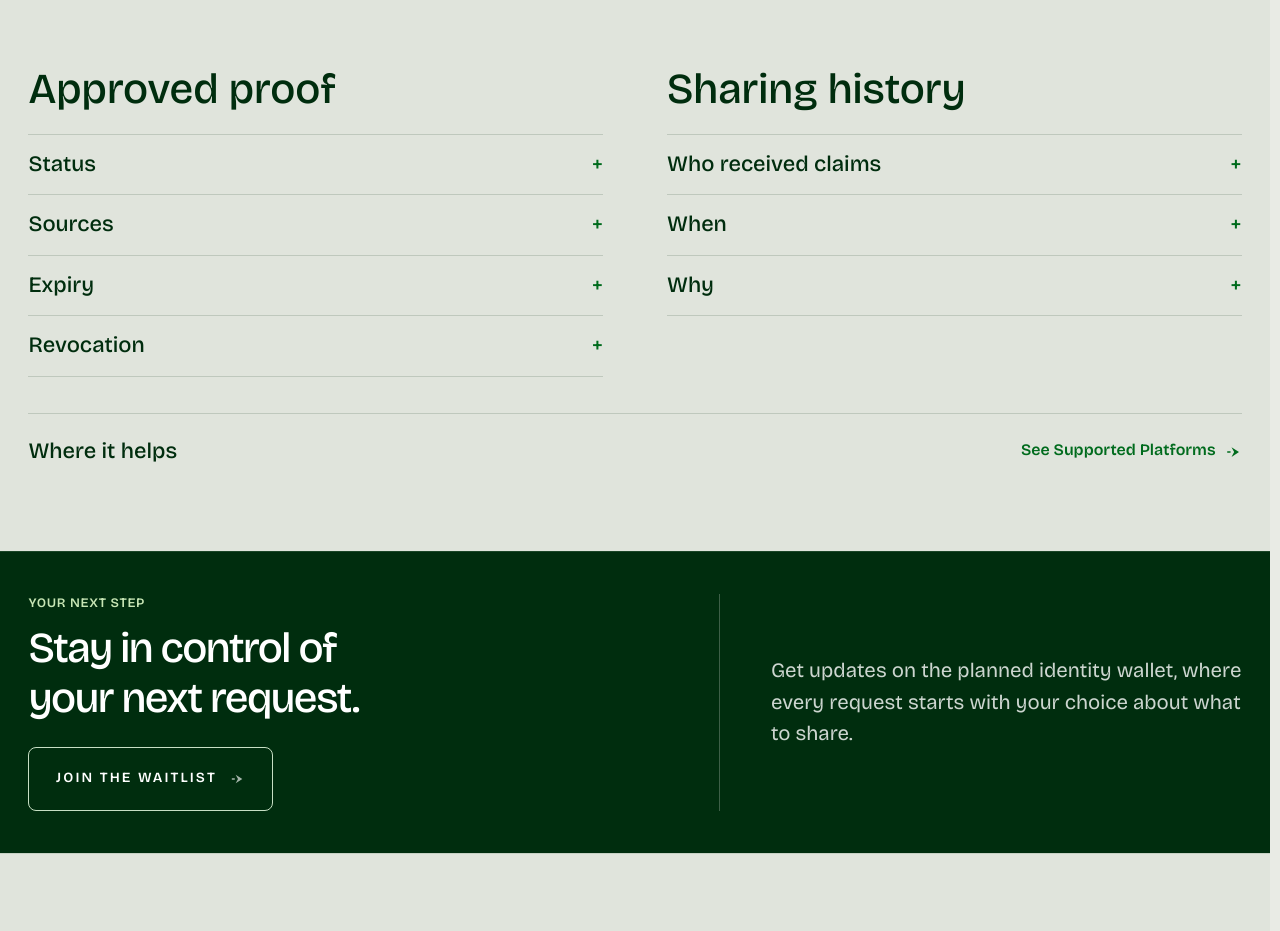
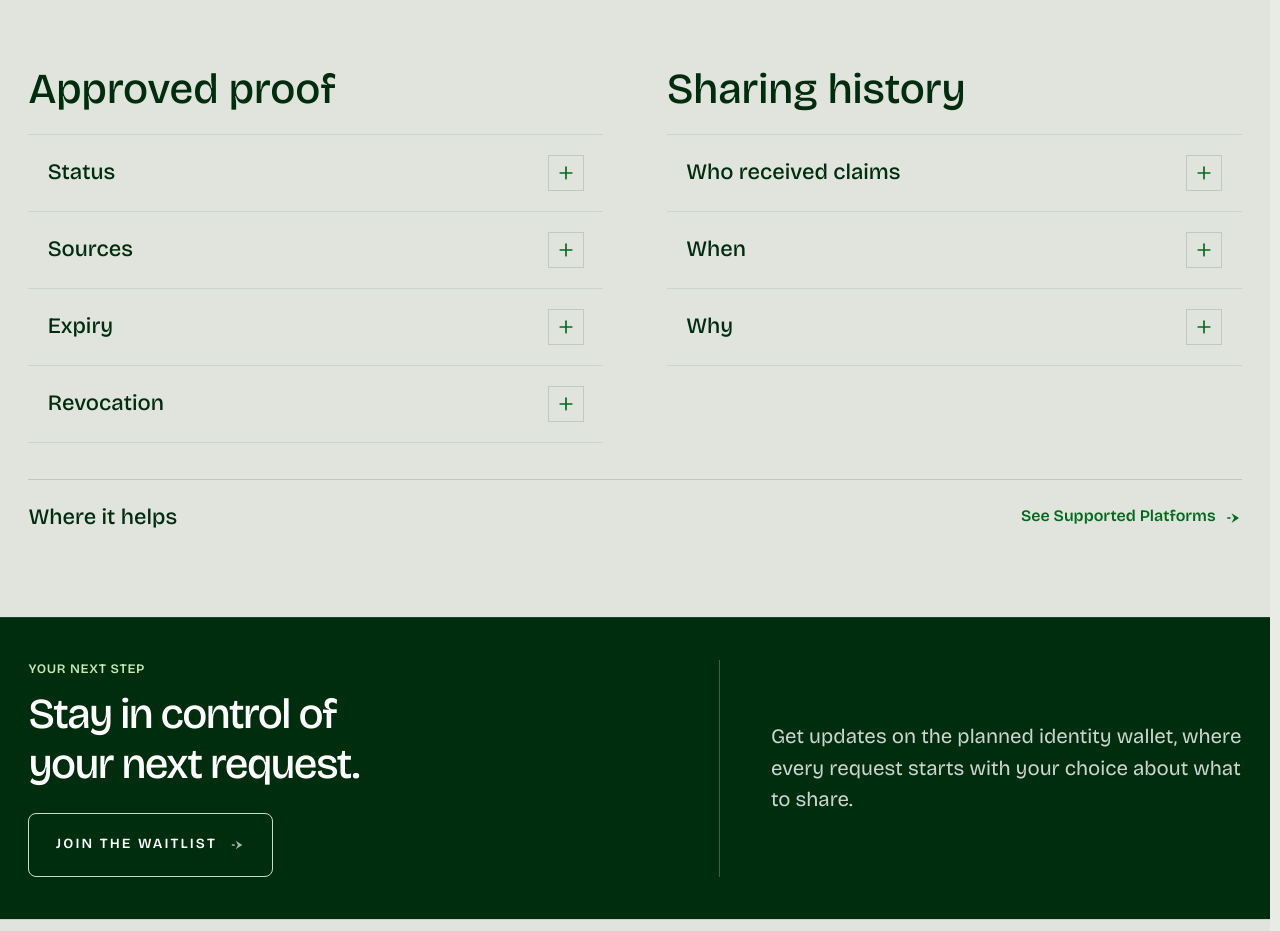
Before and after one commit to joinverza/ontiver_landing, a React (Vite) app: page /identity in a window 1280 px wide. Shown: the part 1060-1991 px from the top of the page. Built offline with nearby package versions, Linux system fonts and the light colour scheme.

Commit message:
feat(identity): highlight proof and sharing accordions

```diff
--- a/src/features/individual/identity/pages/IndividualProductPage.tsx
+++ b/src/features/individual/identity/pages/IndividualProductPage.tsx
@@ -1,9 +1,11 @@
 import ActionIcon from "../../../../shared/components/ui/ActionIcon";
+import { Plus } from "lucide-react";
 import { Link } from "react-router-dom";
 import StandalonePage from "../../../../shared/components/ui/StandalonePage";
 import WorkflowVisual from "../../../../shared/components/ui/WorkflowVisual";
 import { editorialPhotos } from "../../../../shared/data/editorialPhotos";
 import { imagery } from "../../../../shared/data/imagery";
+import "./identity-details.css";
 
 const requestChoices = [
   {
@@ -92,16 +94,16 @@ const IndividualProductPage = () => {
             ].map((group) => (
               <div key={group.title} data-scroll-reveal>
                 <h2 className="text-section font-medium">{group.title}</h2>
-                <div className="mt-5 divide-y divide-[#002d0e]/15 border-y border-[#002d0e]/15">
+                <div className="identity-details mt-5">
                   {group.items.map((item) => (
-                    <details key={item.title} className="group py-4">
-                      <summary className="flex cursor-pointer list-none items-center justify-between gap-4 text-card-title font-medium [&::-webkit-details-marker]:hidden">
-                        {item.title}
-                        <span aria-hidden="true" className="text-accent group-open:rotate-45">
-                          +
+                    <details key={item.title} className="identity-detail">
+                      <summary className="identity-detail-trigger text-card-title font-medium">
+                        <span className="identity-detail-title">{item.title}</span>
+                        <span aria-hidden="true" className="identity-detail-icon">
+                          <Plus size={20} />
                         </span>
                       </summary>
-                      <p className="mt-3 text-body text-[#526058]">{item.description}</p>
+                      <p className="identity-detail-description text-body">{item.description}</p>
                     </details>
                   ))}
                 </div>
--- /dev/null
+++ b/src/features/individual/identity/pages/identity-details.css
@@ -0,0 +1,100 @@
+.identity-details {
+  border-top: 1px solid #cbd6c9;
+}
+
+.identity-detail {
+  --detail-inset: clamp(1rem, 1.5vw, 1.5rem);
+  border-bottom: 1px solid #cbd6c9;
+  color: #002d0e;
+  transition: background-color 260ms ease;
+}
+
+.identity-detail-trigger {
+  display: flex;
+  min-height: 4.75rem;
+  align-items: center;
+  justify-content: space-between;
+  gap: 1.25rem;
+  padding: 1rem var(--detail-inset);
+  cursor: pointer;
+  list-style: none;
+}
+
+.identity-detail-trigger::-webkit-details-marker {
+  display: none;
+}
+
+.identity-detail-trigger:focus-visible {
+  outline: 2px solid var(--ink-accent);
+  outline-offset: -4px;
+}
+
+.identity-detail-title {
+  min-width: 0;
+  transition: translate 260ms cubic-bezier(0.22, 1, 0.36, 1);
+}
+
+.identity-detail-icon {
+  display: grid;
+  width: 2.25rem;
+  height: 2.25rem;
+  flex: 0 0 auto;
+  place-items: center;
+  border: 1px solid #002d0e24;
+  color: var(--ink-accent);
+  transition:
+    background-color 260ms ease,
+    border-color 260ms ease,
+    color 260ms ease;
+}
+
+.identity-detail-icon svg {
+  transition: rotate 260ms cubic-bezier(0.22, 1, 0.36, 1);
+}
+
+.identity-detail-description {
+  padding: 0 var(--detail-inset) 1.5rem;
+  color: #526058;
+}
+
+@media (hover: hover) {
+  .identity-detail:not([open]):hover {
+    background-color: #dcebcf;
+  }
+
+  .identity-detail-trigger:hover .identity-detail-title {
+    translate: 4px 0;
+  }
+
+  .identity-detail:not([open]) .identity-detail-trigger:hover .identity-detail-icon {
+    border-color: #002d0e;
+    background-color: #002d0e;
+    color: #fff;
+  }
+}
+
+.identity-detail[open] {
+  background-color: #dcebcf;
+}
+
+.identity-detail[open] .identity-detail-icon {
+  border-color: #002d0e;
+  background-color: #002d0e;
+  color: #fff;
+}
+
+.identity-detail[open] .identity-detail-icon svg {
+  rotate: 45deg;
+}
+
+html[data-motion="paused"] .identity-detail,
+html[data-motion="paused"] .identity-detail * {
+  transition: none;
+}
+
+@media (prefers-reduced-motion: reduce) {
+  .identity-detail,
+  .identity-detail * {
+    transition: none;
+  }
+}
```
